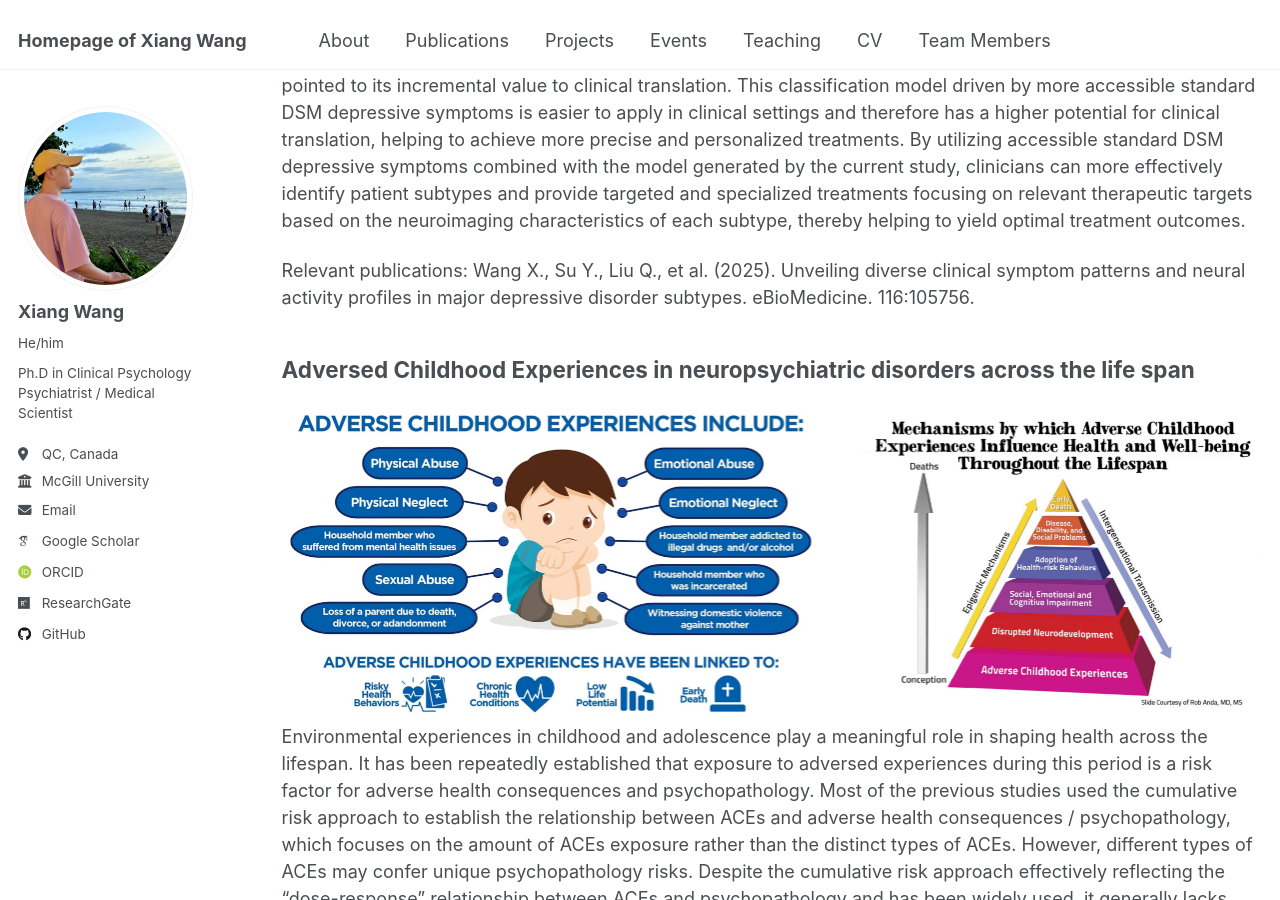
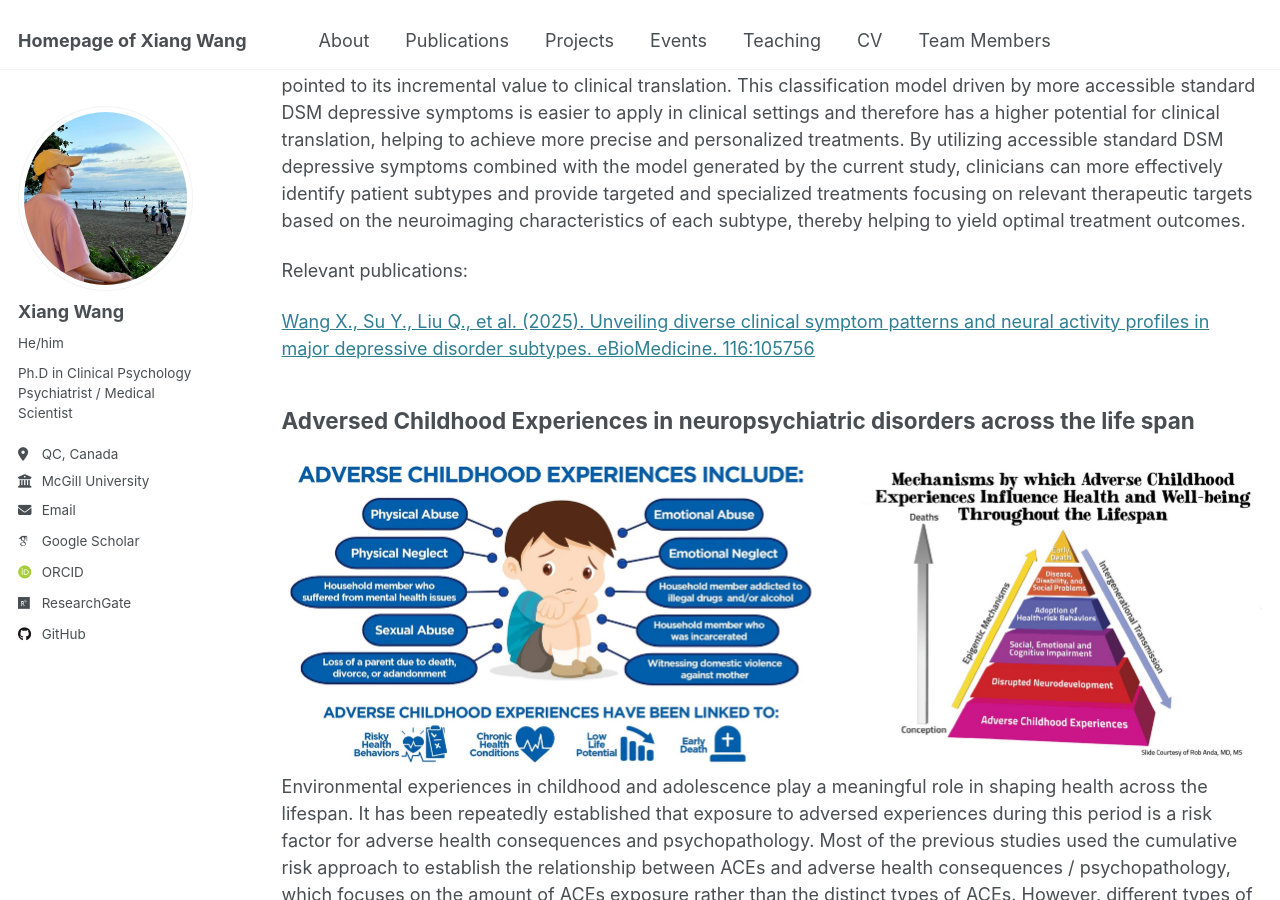
Before and after one commit to Xiang-Wangs/xiang-wangs.github.io, a Jekyll site: the page built from _pages/projects.md, in a window 1280 px wide and 900 px high, scrolled down 600 px. Built offline with Jekyll 4.4.1, drawn with Linux system fonts in a browser that asks for light colours; some web fonts are replaced; part of the change alters nothing that is shown.

```diff
--- a/_pages/projects.md
+++ b/_pages/projects.md
@@ -15,7 +15,8 @@ The heterogeneity of major depressive disorder (MDD) significantly hinders its d
 The current project aims to ultilize a person-centered method to identify MDD subtypes at the individual level based on standard DSM depressive symptoms in a large Chinese MDD cohort. The validity of subtyping model was verified at both symptomatology and neurophysiology levels. Notably, the reproducibility of the classification was also confirmed in an independent dataset, demonstrating good generalizability. The added value of this study pointed to its incremental value to clinical translation. This classification model driven by more accessible standard DSM depressive symptoms is easier to apply in clinical settings and therefore has a higher potential for clinical translation, helping to achieve more precise and personalized treatments. By utilizing accessible standard DSM depressive symptoms combined with the model generated by the current study, clinicians can more effectively identify patient subtypes and provide targeted and specialized treatments focusing on relevant therapeutic targets based on the neuroimaging characteristics of each subtype, thereby helping to yield optimal treatment outcomes.
 
 Relevant publications:
-Wang X., Su Y., Liu Q., et al. (2025). Unveiling diverse clinical symptom patterns and neural activity profiles in major depressive disorder subtypes. eBioMedicine. 116:105756.
+
+<a href="https://www.thelancet.com/journals/ebiom/article/PIIS2352-3964(25)00200-2/fulltext">Wang X., Su Y., Liu Q., et al. (2025). Unveiling diverse clinical symptom patterns and neural activity profiles in major depressive disorder subtypes. eBioMedicine. 116:105756</a>
 
 ## Adversed Childhood Experiences in neuropsychiatric disorders across the life span
 
```
